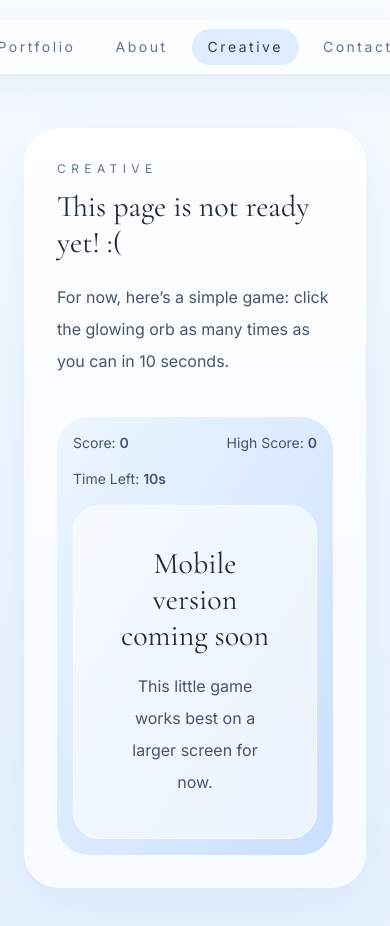
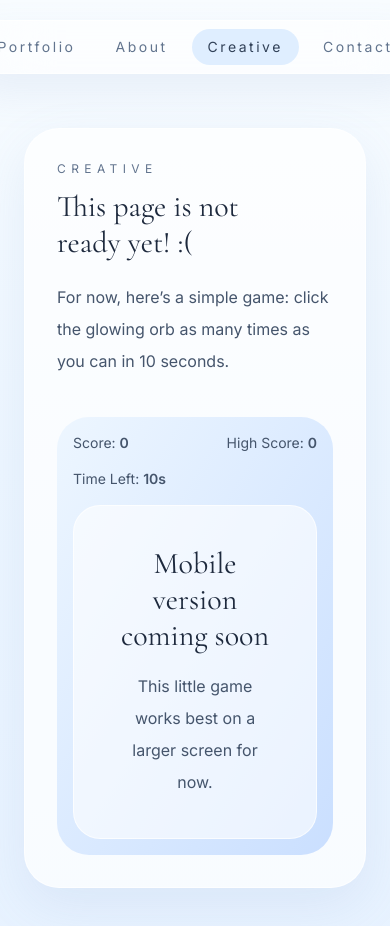
Before and after one commit to kileyklz/my-portfolio, a React (Vite) app: page / in a window 390 px wide. Both pictures are taken after a click on the button "Creative". Shown: the top 926 px of the page. Built offline with nearby package versions, Linux system fonts and the light colour scheme.

Commit message:
Update creative page mobile heading

```diff
--- a/src/App.jsx
+++ b/src/App.jsx
@@ -427,7 +427,9 @@ const CreativePage = () => (
       <div className="rounded-[2.2rem] border border-white/70 bg-white/70 p-8 shadow-[0_18px_50px_rgba(113,144,196,0.12)] md:p-10">
         <p className="text-xs uppercase tracking-[0.45em] text-slate-500">Creative</p>
         <h1 className="mt-3 font-serif text-3xl text-slate-800 sm:text-4xl md:text-6xl">
-          This page is not ready yet! :(
+          This page is not
+          <br className="sm:hidden" />
+          <span className="sm:ml-1">ready yet! :(</span>
         </h1>
         <p className="mt-5 max-w-3xl text-base leading-8 text-slate-600">
           For now, here’s a simple game: click the glowing orb as many times as you can in 10 seconds.
```
